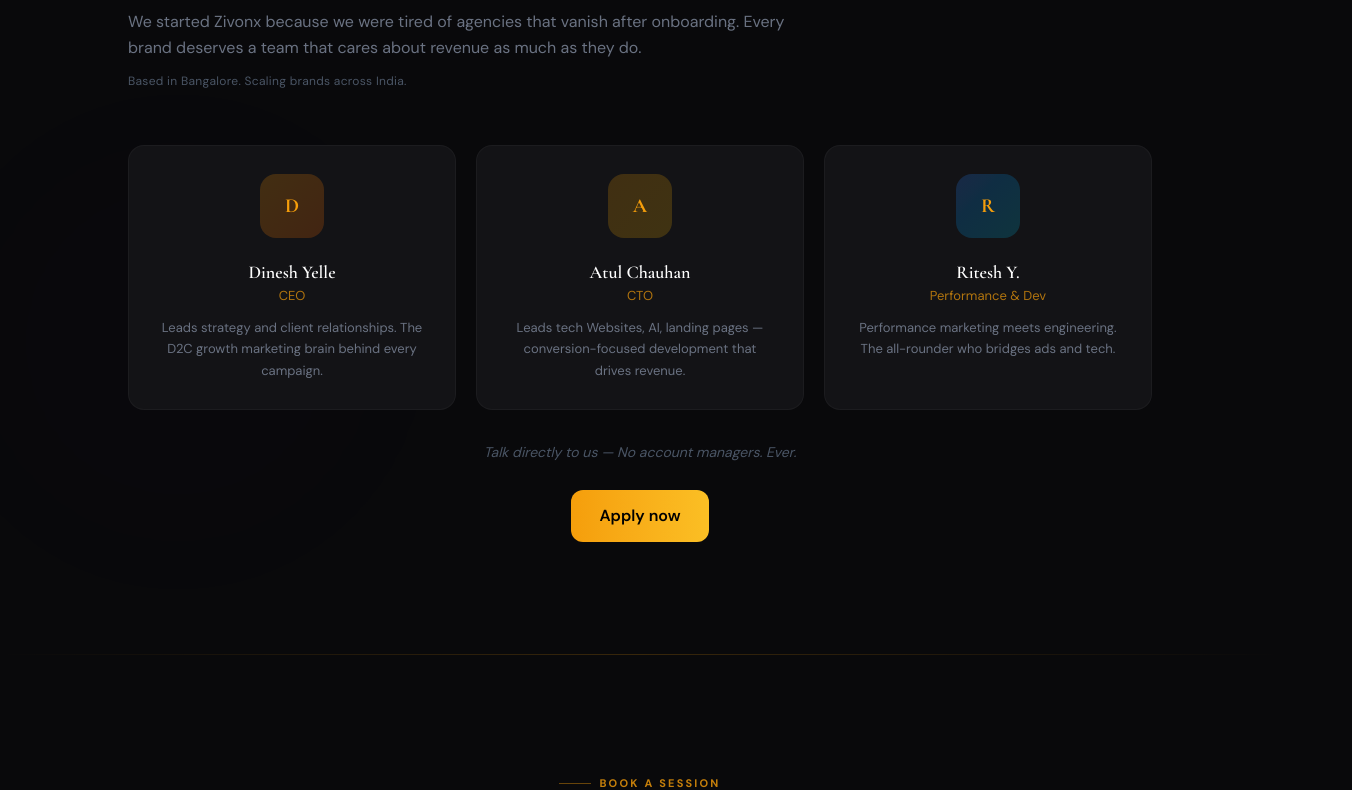
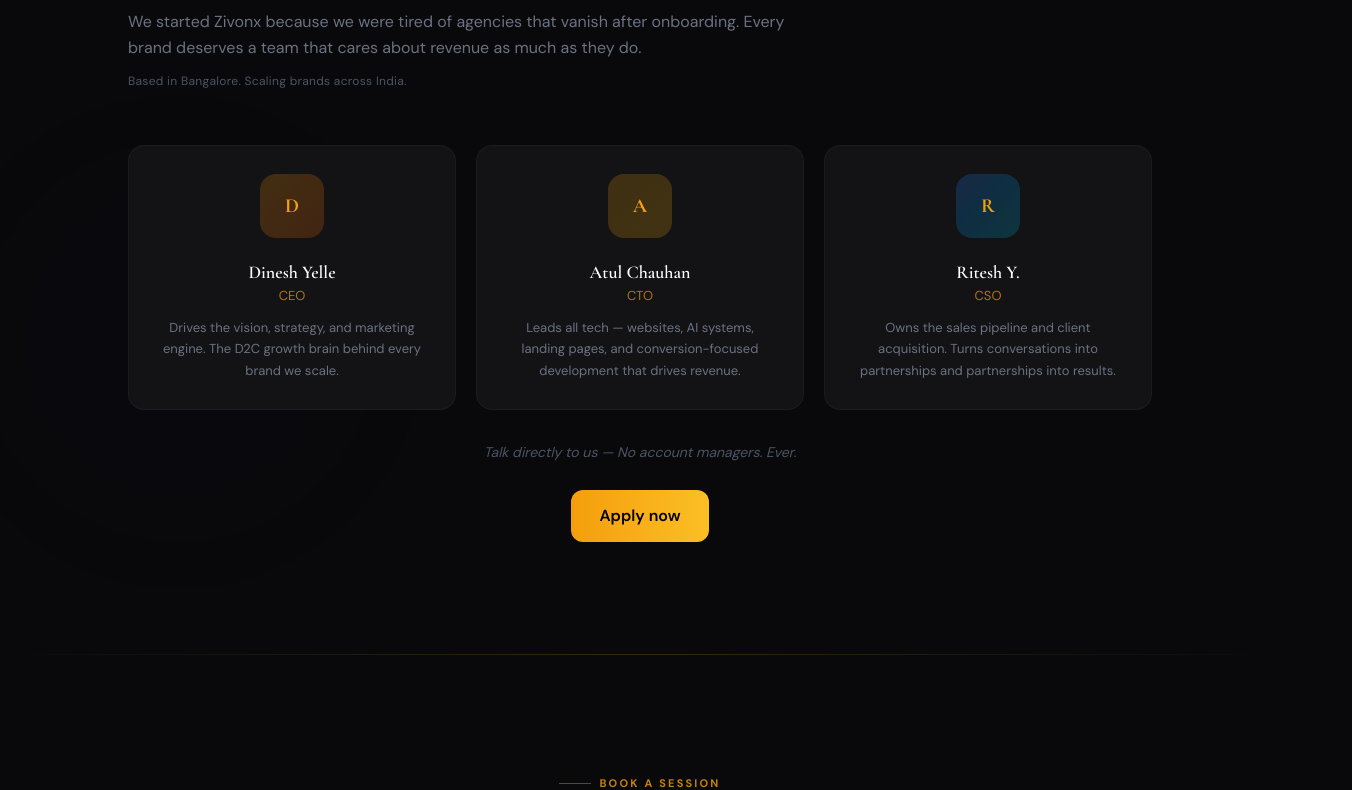
Before and after one commit to atulchauhan7/work-agent, a React (Vite) app in the folder site/: page / in a window 1280 px wide. Shown: the part 4415-5205 px from the top of the page, 1352 px wide, since content can reach past the window. Built offline with nearby package versions, Linux system fonts and the light colour scheme.

Commit message:
Fix horizontal scroll: add overflow-x-hidden to page root

```diff
--- a/site/src/components/HomePage.jsx
+++ b/site/src/components/HomePage.jsx
@@ -37,9 +37,9 @@
 ]
 
 const TEAM = [
-  { initial: 'D', color: 'from-amber-500/20 to-orange-500/20', name: 'Dinesh Yelle', role: 'CEO', desc: 'Leads strategy and client relationships. The D2C growth marketing brain behind every campaign.' },
-  { initial: 'A', color: 'from-gold/20 to-yellow-500/20', name: 'Atul Chauhan', role: 'CTO', desc: 'Leads tech Websites, AI, landing pages — conversion-focused development that drives revenue.' },
-  { initial: 'R', color: 'from-blue-500/20 to-cyan-500/20', name: 'Ritesh Y.', role: 'Performance & Dev', desc: 'Performance marketing meets engineering. The all-rounder who bridges ads and tech.' },
+  { initial: 'D', color: 'from-amber-500/20 to-orange-500/20', name: 'Dinesh Yelle', role: 'CEO', desc: 'Drives the vision, strategy, and marketing engine. The D2C growth brain behind every brand we scale.' },
+  { initial: 'A', color: 'from-gold/20 to-yellow-500/20', name: 'Atul Chauhan', role: 'CTO', desc: 'Leads all tech — websites, AI systems, landing pages, and conversion-focused development that drives revenue.' },
+  { initial: 'R', color: 'from-blue-500/20 to-cyan-500/20', name: 'Ritesh Y.', role: 'CSO', desc: 'Owns the sales pipeline and client acquisition. Turns conversations into partnerships and partnerships into results.' },
 ]
 
 const BRANDS = [
@@ -72,7 +72,7 @@
   const heroOpacity = useTransform(scrollYProgress, [0, 0.8], [1, 0])
 
   return (
-    <div className="min-h-screen bg-dark-bg text-white noise">
+    <div className="min-h-screen bg-dark-bg text-white noise overflow-x-hidden">
       <Navbar />
 
       {/* ─── HERO ─── */}
```
